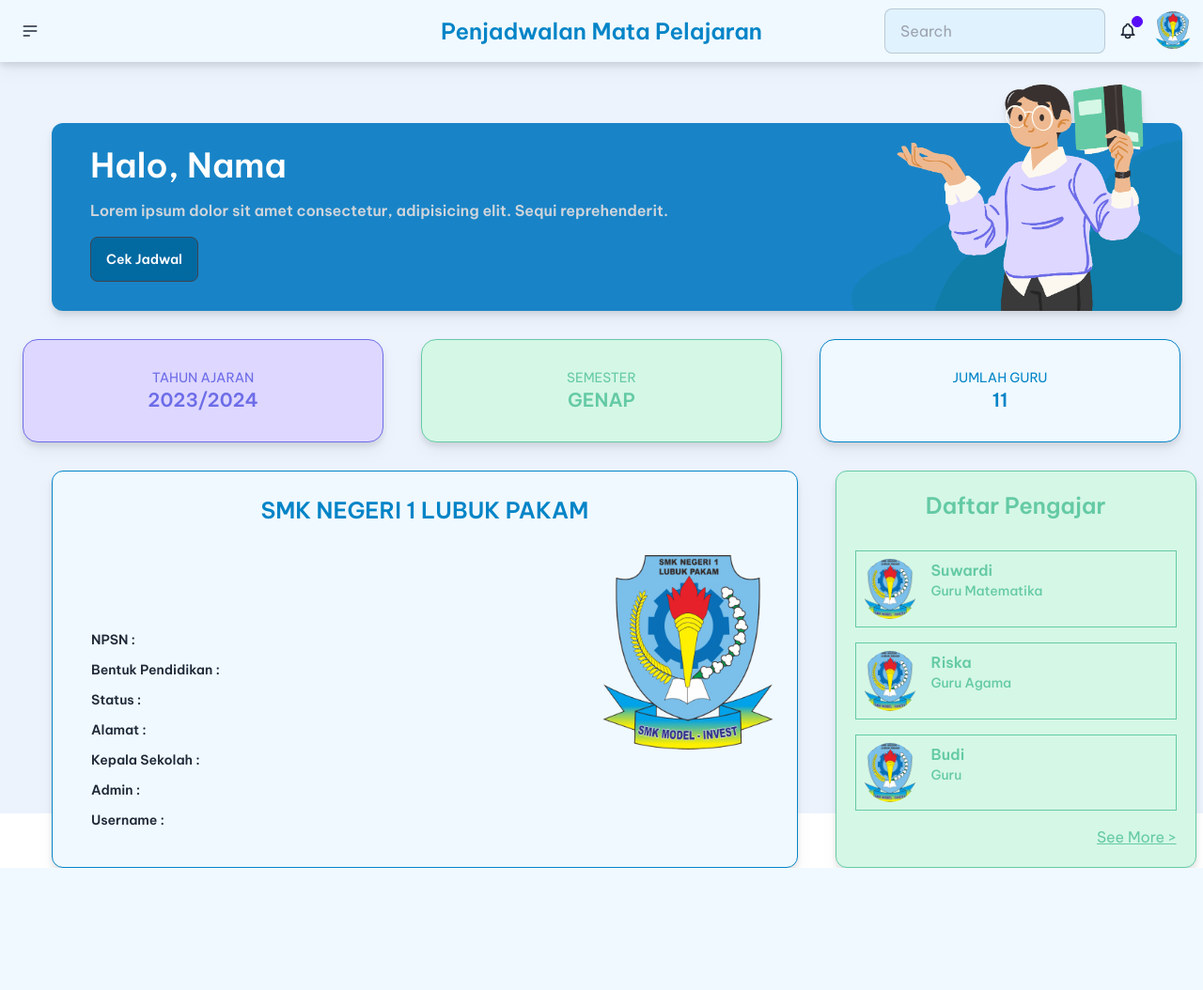
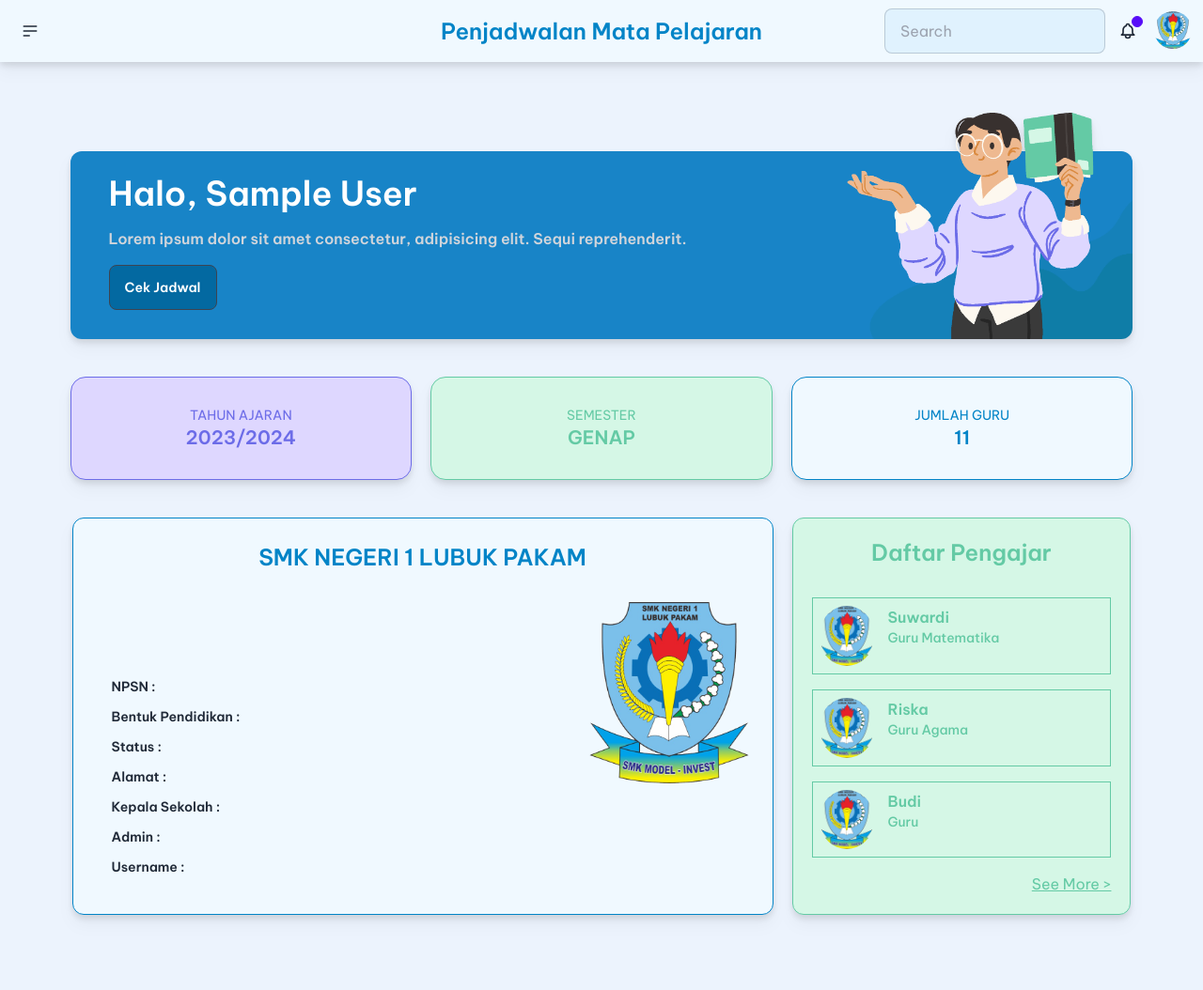
Before and after one commit to lazkerz/penjadwalan, a PHP site: page /admin/index.php in a window 1280 px wide. Shown: the whole page at 94% size. Before the commit the page ends 924 px from the top, so only its background shows below. Run offline with PHP 8.4, Linux system fonts and the light colour scheme; the visitor is signed in with stand-in values (Sample User, id 1); some libraries are stand-ins or nearby versions.

Commit message:
revisi main

```diff
--- /dev/null
+++ b/admin/dashboard.php
@@ -0,0 +1,92 @@
+<section>
+    <div class="wrapper-welcome mt-[50px]">
+        <div class="card-welcome rounded-xl drop-shadow-lg">
+            <div class="flex flex-row-reverse items-start ml-4">
+                <img src="../assets/img/icon-02.png" alt="Deskripsi Gambar" class="image-welcome">
+                <div class="mr-auto">
+                    <h1 class="font-semibold normal-case text-4xl text-white mb-4">Halo, <?=$_SESSION['nama_admin'] ?></h1>
+                    <p class="font-semibold normal-case text-md text-gray-300 mb-4">Lorem ipsum dolor sit amet
+                        consectetur,
+                        adipisicing elit. Sequi reprehenderit.</p>
+                    <button class="btn btn-md bg-sky-700">
+                        <p class="text-white text-sm">Cek Jadwal</p>
+                    </button>
+                </div>
+            </div>
+        </div>
+    </div>
+    <div class="wrapper mt-10 mb-10 gap-5 mx-auto">
+        <div class="card bg-[#DED7FF] border border-[#6C6CE8] drop-shadow-lg">
+            <p class="text-sm text-[#6C6CE8]">TAHUN AJARAN</p>
+            <p class="text-xl font-semibold text-[#6C6CE8]">2023/2024</p>
+        </div>
+        <div class="card bg-[#D5F7E6] border border-[#64CAA5] drop-shadow-lg">
+            <p class="text-sm text-[#64CAA5]">SEMESTER</p>
+            <p class="text-xl font-semibold text-[#64CAA5]">GENAP</p>
+        </div>
+        <div class="card bg-sky-50  border border-sky-600 drop-shadow-lg">
+            <p class="text-sm text-sky-600">JUMLAH GURU</p>
+            <p class="text-xl font-semibold text-sky-600">11</p>
+        </div>
+    </div>
+
+    <div class="wrapper-info flex gap-5 justify-center">
+        <div class="card-info bg-sky-50 border border-sky-600 rounded-xl drop-shadow-lg">
+            <h1 class=" text-center font-semibold normal-case text-sky-600 text-2xl mb-8">SMK NEGERI 1 LUBUK PAKAM</h1>
+            <div class="flex flex-row-reverse items-start ml-4">
+                <img src="../assets/img/logo-icon.png" alt="Deskripsi Gambar" class="w-1/4 h-auto rounded-md">
+                <div class="mt-20 mr-auto">
+                    <p class="font-semibold normal-case text-sm text-sky-650 mb-3">NPSN : </p>
+                    <p class="font-semibold normal-case text-sm text-sky-650 mb-3">Bentuk Pendidikan : </p>
+                    <p class="font-semibold normal-case text-sm text-sky-650 mb-3">Status : </p>
+                    <p class="font-semibold normal-case text-sm text-sky-650 mb-3">Alamat : </p>
+                    <p class="font-semibold normal-case text-sm text-sky-650 mb-3">Kepala Sekolah : </p>
+                    <p class="font-semibold normal-case text-sm text-sky-650 mb-3">Admin : </p>
+                    <p class="font-semibold normal-case text-sm text-sky-650 mb-3">Username : </p>
+                </div>
+            </div>
+        </div>
+
+        <div class="card-guru bg-[#D5F7E6] border border-[#64CAA5] rounded-xl drop-shadow-lg">
+            <h1 class="text-center font-semibold normal-case text-2xl text-[#64CAA5] mb-8">Daftar Pengajar</h1>
+            <ul class="list-none mb-4 border border-[#64CAA5] p-2">
+                <li class="flex">
+                    <img src="../assets/img/logo-icon.png" alt="Gambar Anda" class="w-14 h-13 rounded-full mr-4">
+                    <div class="flex flex-col">
+                        <p class="font-semibold normal-case text-md text-[#64CAA5]">Suwardi</p>
+                        <p class="font-medium normal-case text-sm text-[#64CAA5]">Guru Matematika</p>
+                    </div>
+                </li>
+            </ul>
+
+
+            <ul class="list-none mb-4 border border-[#64CAA5] p-2">
+                <li class="flex">
+                    <img src="../assets/img/logo-icon.png" alt="Gambar Anda" class="w-14 h-13 rounded-full mr-4">
+                    <div class="flex flex-col">
+                        <p class="font-semibold normal-case text-md text-[#64CAA5]">Riska</p>
+                        <p class="font-medium normal-case text-sm text-[#64CAA5]">Guru Agama</p>
+                    </div>
+                </li>
+            </ul>
+
+            <ul class="list-none mb-4 border border-[#64CAA5] p-2">
+                <li class="flex">
+                    <img src="../assets/img/logo-icon.png" alt="Gambar Anda" class="w-14 h-13 rounded-full mr-4">
+                    <div class="flex flex-col">
+                        <p class="font-semibold normal-case text-md text-[#64CAA5]">Budi</p>
+                        <p class="font-medium normal-case text-sm text-[#64CAA5]">Guru </p>
+                    </div>
+                </li>
+            </ul>
+
+            <ul>
+                <li>
+                    <div class="flex flex-row-reverse items-start ml-4 text-[#64CAA5]">
+                        <a class="link">See More ></a>
+                </li>
+            </ul>
+        </div>
+    </div>
+
+</section>
--- /dev/null
+++ b/admin/dataJurusan.php
@@ -0,0 +1,5 @@
+<section>
+    <div>
+        <h3>Data Jurusan</h3>
+    </div>
+</section>
--- /dev/null
+++ b/admin/dataPelajaran.php
@@ -0,0 +1,5 @@
+<section>
+    <div>
+        <h3>Data Pelajaran</h3>
+    </div>
+</section>
--- /dev/null
+++ b/admin/dataPengajar.php
@@ -0,0 +1,5 @@
+<section>
+    <div>
+        <h3>Data Pengajar</h3>
+    </div>
+</section>
--- a/admin/index.php
+++ b/admin/index.php
@@ -1,32 +1,33 @@
 <?php
 session_start();
-
-
-
 ?>
 
 <!DOCTYPE html>
 <html>
+
 <head>
   <meta charset="utf-8">
   <meta name="viewport" content="width=device-width, initial-scale=1">
   <title>Dashboard | Admin</title>
-	<link rel="stylesheet" type="text/css" href="../assets/css/dashboard.css">
+  <link rel="stylesheet" type="text/css" href="../assets/css/main.css">
   <link href="https://cdn.jsdelivr.net/npm/daisyui@2.51.6/dist/full.css" rel="stylesheet" type="text/css" />
   <script src="https://cdn.tailwindcss.com"></script>
 </head>
+
 <body>
-<div class="navbar bg-sky-50 drop-shadow-lg" >
+  <div class="navbar bg-sky-50 drop-shadow-lg flex">
     <div class="navbar-start">
       <div class="dropdown">
         <label tabindex="0" class="btn btn-ghost btn-circle">
-        <svg xmlns="http://www.w3.org/2000/svg" class="h-5 w-5" fill="none" viewBox="0 0 24 24" stroke="currentColor"><path stroke-linecap="round" stroke-linejoin="round" stroke-width="2" d="M4 6h16M4 12h16M4 18h7" /></svg>
+          <svg xmlns="http://www.w3.org/2000/svg" class="h-5 w-5" fill="none" viewBox="0 0 24 24" stroke="currentColor">
+            <path stroke-linecap="round" stroke-linejoin="round" stroke-width="2" d="M4 6h16M4 12h16M4 18h7" />
+          </svg>
         </label>
         <ul tabindex="0" class="menu menu-compact dropdown-content mt-3 p-2 shadow bg-sky-50 rounded-box w-52">
-        <li><a>Beranda</a></li>
-        <li><a>Data Pengajar</a></li>
-        <li><a>Data Jurusan</a></li>
-        <li><a>Data Pelajaran</a></li>
+          <li><a href="index.php">Beranda</a></li>
+          <li><a href="index.php?hal=data-pengajar">Data Pengajar</a></li>
+          <li><a href="index.php?hal=data-jurusan">Data Jurusan</a></li>
+          <li><a href="index.php?hal=data-pelajaran">Data Pelajaran</a></li >
         </ul>
       </div>
     </div>
@@ -39,7 +40,10 @@ session_start();
       </div>
       <button class="btn btn-ghost btn-circle">
         <div class="indicator">
-        <svg xmlns="http://www.w3.org/2000/svg" class="h-5 w-5" fill="none" viewBox="0 0 24 24" stroke="currentColor"><path stroke-linecap="round" stroke-linejoin="round" stroke-width="2" d="M15 17h5l-1.405-1.405A2.032 2.032 0 0118 14.158V11a6.002 6.002 0 00-4-5.659V5a2 2 0 10-4 0v.341C7.67 6.165 6 8.388 6 11v3.159c0 .538-.214 1.055-.595 1.436L4 17h5m6 0v1a3 3 0 11-6 0v-1m6 0H9" /></svg>
+          <svg xmlns="http://www.w3.org/2000/svg" class="h-5 w-5" fill="none" viewBox="0 0 24 24" stroke="currentColor">
+            <path stroke-linecap="round" stroke-linejoin="round" stroke-width="2"
+              d="M15 17h5l-1.405-1.405A2.032 2.032 0 0118 14.158V11a6.002 6.002 0 00-4-5.659V5a2 2 0 10-4 0v.341C7.67 6.165 6 8.388 6 11v3.159c0 .538-.214 1.055-.595 1.436L4 17h5m6 0v1a3 3 0 11-6 0v-1m6 0H9" />
+          </svg>
           <span class="badge badge-xs badge-primary indicator-item"></span>
         </div>
       </button>
@@ -61,96 +65,51 @@ session_start();
       </div>
     </div>
   </div>
-    <div class="container">
-      <div class="wrapper-welcome">
-        <div class="card-welcome rounded-xl drop-shadow-lg mt-[65px] ml-[55px] ">
-          <div class="flex flex-row-reverse items-start ml-4">
-              <img src="../assets/img/icon-02.png" alt="Deskripsi Gambar" class="image-welcome">
-          <div class="mr-auto">
-          <h1 class="font-semibold normal-case text-4xl text-white mb-4" >Halo, Nama</h1>
-            <p class="font-semibold normal-case text-md text-gray-300 mb-4">Lorem ipsum dolor sit amet consectetur, adipisicing elit. Sequi reprehenderit.</p>
-              <button class="btn btn-md bg-sky-700"><p class="text-white text-sm">Cek Jadwal</p></button>
-          </div>
-          </div>
-        </div>
-      </div>
-      <div class="wrapper">
-        <div class="card bg-[#DED7FF] border border-[#6C6CE8] drop-shadow-lg">
-          <p class="text-sm text-[#6C6CE8]">TAHUN AJARAN</p>
-          <p class="text-xl font-semibold text-[#6C6CE8]">2023/2024</p>
-        </div>
-        <div class="card bg-[#D5F7E6] border border-[#64CAA5] drop-shadow-lg">
-          <p class="text-sm text-[#64CAA5]">SEMESTER</p>
-          <p class="text-xl font-semibold text-[#64CAA5]">GENAP</p>
-        </div>
-        <div class="card bg-sky-50  border border-sky-600 drop-shadow-lg">
-          <p class="text-sm text-sky-600">JUMLAH GURU</p>
-          <p class="text-xl font-semibold text-sky-600">11</p>
-        </div>
-      </div>
 
-      <div class="wrapper-info">
-          <div class="card-info bg-sky-50 border border-sky-600 rounded-xl  drop-shadow-lg ml-[55px]">
-              <h1 class=" text-center font-semibold normal-case text-sky-600 text-2xl mb-8">SMK NEGERI 1 LUBUK PAKAM</h1>
-              <div class="flex flex-row-reverse items-start ml-4">
-              <img src="../assets/img/logo-icon.png" alt="Deskripsi Gambar" class="w-1/4 h-auto rounded-md">
-              <div class="mt-20 mr-auto">
-              <p class="font-semibold normal-case text-sm text-sky-650 mb-3">NPSN : </p>
-              <p class="font-semibold normal-case text-sm text-sky-650 mb-3">Bentuk Pendidikan : </p>
-              <p class="font-semibold normal-case text-sm text-sky-650 mb-3">Status : </p>
-              <p class="font-semibold normal-case text-sm text-sky-650 mb-3">Alamat : </p>
-              <p class="font-semibold normal-case text-sm text-sky-650 mb-3">Kepala Sekolah : </p>
-              <p class="font-semibold normal-case text-sm text-sky-650 mb-3">Admin : </p>
-              <p class="font-semibold normal-case text-sm text-sky-650 mb-3">Username : </p>
-              </div>
-              </div>
-          </div>
+  <main class="pb-20">
+  <?php
+				if(isset($_GET["hal"])){
+					if($_GET['hal'] == "data-pengajar"){
+							if(@$_GET["aksi"]=="input"){
+								require_once "data-pengajar-input.php";
+							}else if(@$_GET["aksi"]=="edit"){
+								require_once "data-pengajar-edit.php";
+							}else if(@$_GET["aksi"]=="delete"){
+								require_once "data-pengajar-delete.php";
+							}else{
+								require_once "dataPengajar.php";
+							}
+						}else if($_GET["hal"] == "data-jurusan"){
+							if(@$_GET["aksi"]=="input"){
+								require_once "data-jurusan-input.php";
+							}else if(@$_GET["aksi"]=="edit"){
+								require_once "data-jurusan-edit.php";
+							}else if(@$_GET["aksi"]=="delete"){
+								require_once "data-jurusan-delete.php";
+							}else{
+								require_once "dataJurusan.php";
+							}
+						}else if($_GET["hal"] == "data-pelajaran"){
+							if(@$_GET["aksi"]=="input"){
+								require_once "data-pelajaran-input.php";
+							}else if(@$_GET["aksi"]=="edit"){
+								require_once "data-pelajaran-edit.php";
+							}else if(@$_GET["aksi"]=="delete"){
+								require_once "data-pelajaran-delete.php";
+							}else{
+								require_once "dataPelajaran.php";
+							}
+						}else{
+								require "dashboard.php";
+							}
+						}else{
+							require "dashboard.php";
+						}
+			?>
 
-          <div class="card-guru bg-[#D5F7E6] border border-[#64CAA5] rounded-xl  drop-shadow-lg ml-[40px]">
-            <h1 class="text-center font-semibold normal-case text-2xl text-[#64CAA5] mb-8">Daftar Pengajar</h1>
-            <ul class="list-none mb-4 border border-[#64CAA5] p-2">
-              <li class="flex">
-                <img src="../assets/img/logo-icon.png" alt="Gambar Anda" class="w-14 h-13 rounded-full mr-4">
-              <div class="flex flex-col">
-                <p class="font-semibold normal-case text-md text-[#64CAA5]">Suwardi</p>
-                <p class="font-medium normal-case text-sm text-[#64CAA5]">Guru Matematika</p>
-              </div>
-              </li>
-            </ul>
-
-
-            <ul class="list-none mb-4 border border-[#64CAA5] p-2">
-              <li class="flex">
-                <img src="../assets/img/logo-icon.png" alt="Gambar Anda" class="w-14 h-13 rounded-full mr-4">
-              <div class="flex flex-col">
-                <p class="font-semibold normal-case text-md text-[#64CAA5]">Riska</p>
-                <p class="font-medium normal-case text-sm text-[#64CAA5]">Guru Agama</p>
-              </div>
-              </li>
-            </ul>
-
-            <ul class="list-none mb-4 border border-[#64CAA5] p-2">
-              <li class="flex">
-                <img src="../assets/img/logo-icon.png" alt="Gambar Anda" class="w-14 h-13 rounded-full mr-4">
-              <div class="flex flex-col">
-                <p class="font-semibold normal-case text-md text-[#64CAA5]">Budi</p>
-                <p class="font-medium normal-case text-sm text-[#64CAA5]">Guru </p>
-              </div>
-              </li>
-            </ul>
-
-            <ul>
-              <li>
-                <div class="flex flex-row-reverse items-start ml-4 text-[#64CAA5]">
-                    <a class="link">See More ></a></li>
-                </div>
-            </ul>
-          </div>
-
-          </div>
-      </div>
-    </div>
+  </main>
 
 
 </body>
+
 </html>
--- a/assets/css/dashboard.css
+++ b/assets/css/main.css
@@ -16,43 +16,47 @@ body{
 .navbar{
     position: sticky;
     top: 0;
+    left: 0;
+    right: 0;
     z-index: 9999;
     font-family: 'Be Vietnam Pro', sans-serif;
 }
 
-.container{
-    min-width: 100%;
-    height: 100vh;
+main{
+    width: 100%;
     background-color:var(--sec-color);
-    /*background-image: url('../img/bg-01.png');
-    background-repeat: no-repeat;
-    background-size: cover;
-    */
     font-family: 'Be Vietnam Pro', sans-serif;
+}
+
+section{
+    padding-top: 45px;
+    width: 94%;
+    margin: auto;
+    position: relative;
+    min-height: 100vh;
 }
 
 .wrapper{
     display: flex;
-    width: 100%;
-    height: auto;
+    width: 94%;
     justify-content: center;
     font-family: 'Be Vietnam Pro', sans-serif;
+}
+
+.wrapper-welcome{
+    display: flex;
+    width: 100%;
 }
 
 .card-welcome{
     padding: 25px;
     width: 94%;
+    margin: auto;
     position: relative;
     height: 200px;
     background-image: url('../img/bg-01.png');
     background-repeat: no-repeat;
     background-size: cover;
-}
-
-.wrapper-welcome{
-    display: flex;
-    width: 100%;
-    height: auto;
 }
 
 .image-welcome{
@@ -63,11 +67,9 @@ body{
 }
 
 .card{
-    top: 10px;
     padding: 30px;
-    margin: 20px;
     text-align: center;
-    width: 30%;
+    flex: 1;
 }
 
 .wrapper-info{
```
Lines whose indentation alone changed are shown as unchanged.
